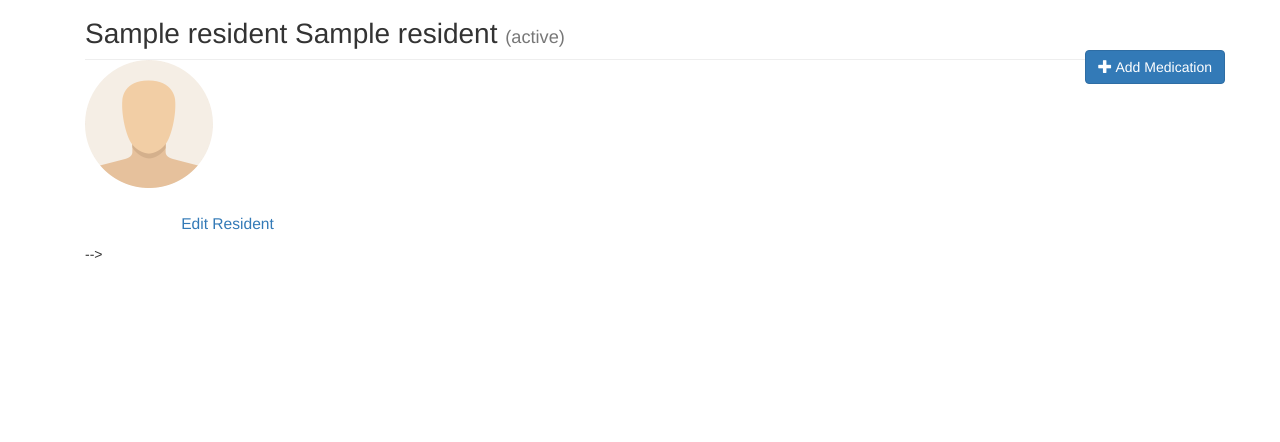
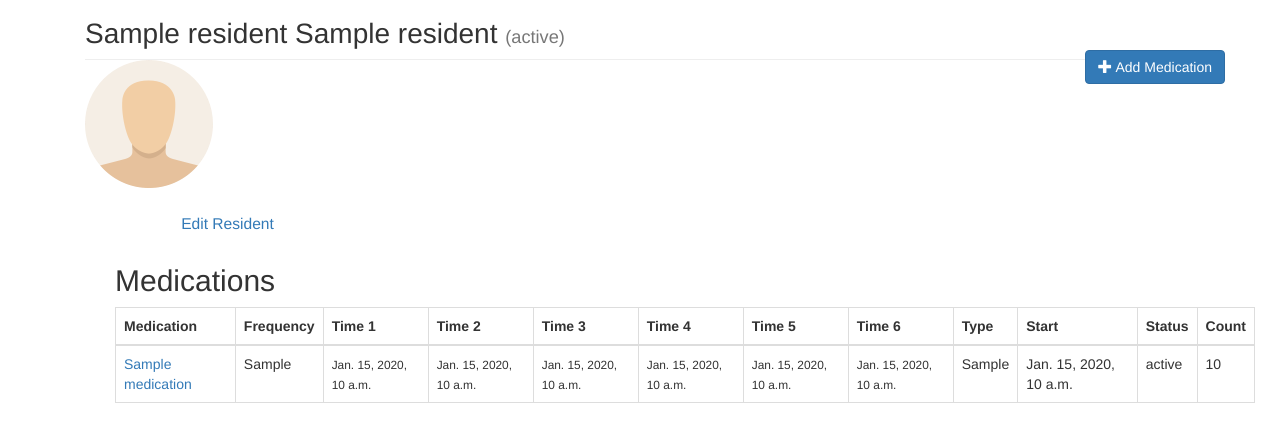
Before and after one commit to stemado/satb, a Django app: template careplus/residents/templates/residents/resident.html in a window 1280 px wide. Shown: the part 51-493 px from the top of the page. Run offline with Django 3.2, Linux system fonts and the light colour scheme; the template is opened without the code that fills it: most values are stand-ins (such as "Sample title", 1, 10 or a date in 2020); some libraries are stand-ins or nearby versions.

Commit message:
Minor updates

```diff
--- a/careplus/medications/models.py
+++ b/careplus/medications/models.py
@@ -188,6 +188,7 @@ class MedicationTime(models.Model):
 
     def get_overdue_medications():
         now = datetime.now()
+        nextDay = now + timedelta(days=1)
         hourAfter = now - timedelta(hours=1, minutes=1)
         medication = MedicationTime.objects.filter(timeGivenStatus='False', timeDue__lte=hourAfter)
         return medication
--- a/careplus/residents/templates/residents/resident.html
+++ b/careplus/residents/templates/residents/resident.html
@@ -31,7 +31,7 @@
         </div>
 
 
-       <!--  <div class="container">
+        <div class="container">
             <div class="container">
                 <h2>Medications</h2>
                 <table class="table table-bordered">
@@ -71,6 +71,6 @@
                         <tbody>
             </div>
             <!-- End Here -->
-        </div> -->
+        </div>
     </div>
     {% endblock main %}
--- a/careplus/static/js/custom_medications.js
+++ b/careplus/static/js/custom_medications.js
@@ -1,5 +1,7 @@
 $(document).ready(function(){
 
+	$('label[for="id_completionRx"]').hide()
+	$('#id_completionRx').hide()
 	$('label[for="id_completionMedication"]').hide()
 	$('#id_completionMedication').hide()
 	$('#id_medicationResident').hide()
```
